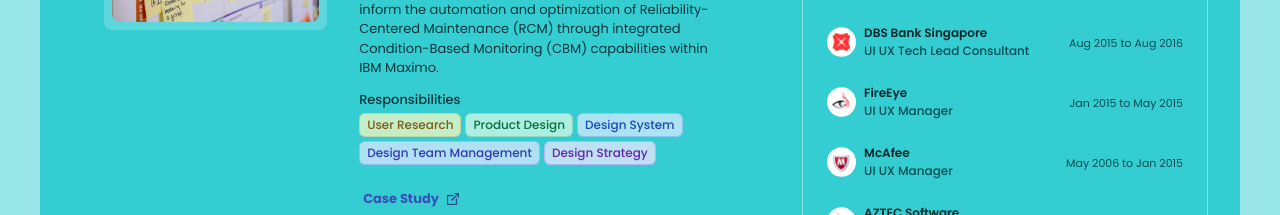
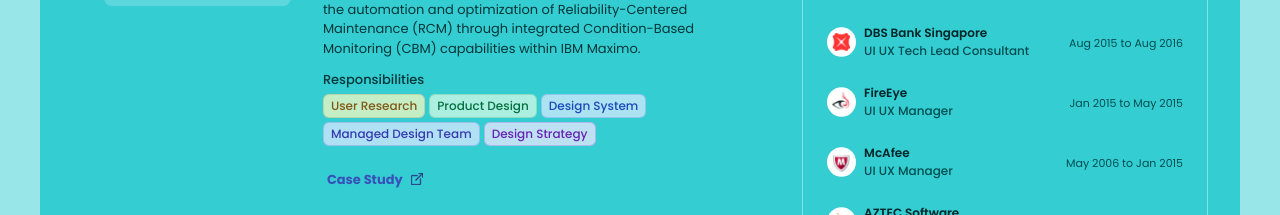
Before and after one commit to iuixd/iuixd.github.io, a React (Vite) app: page / in a window 1280 px wide. Shown: the part 1580-1795 px from the top of the page. Built offline with nearby package versions, Linux system fonts and the light colour scheme.

Commit message:
Updated ProjectCard.jsx

```diff
--- a/src/components/ProjectCard.jsx
+++ b/src/components/ProjectCard.jsx
@@ -74,7 +74,7 @@
           <span class="card-badge card-badge-yellow">User Research</span>
           <span class="card-badge card-badge-green">Product Design</span>
           <span class="card-badge card-badge-blue">Design System</span>
-          <span class="card-badge card-badge-indigo">Design Team Management</span>
+          <span class="card-badge card-badge-indigo">Managed Design Team</span>
           <span class="card-badge card-badge-purple">Design Strategy</span>
       </>
     ),
@@ -271,6 +271,7 @@
         ) => {
           const showVideoLink = youtubeLink && youtubeLink !== null;
           const showCaseStudy = casestudyLink && casestudyLink !== null;
+          const isLumenLogo = "LumenaiLogo";
 
           return (
             <div
@@ -296,7 +297,7 @@
 
                 <img
                   src={thumbnailMap[thumbnail]}
-                  className="w-200 rounded-lg"
+                  className={isLumenLogo === "LumenaiLogo" ? "w-150 rounded-lg" : "w-200 rounded-lg"}
                   alt={`Thumbnail of ${titleText}`}
                 />
               </div>
```
